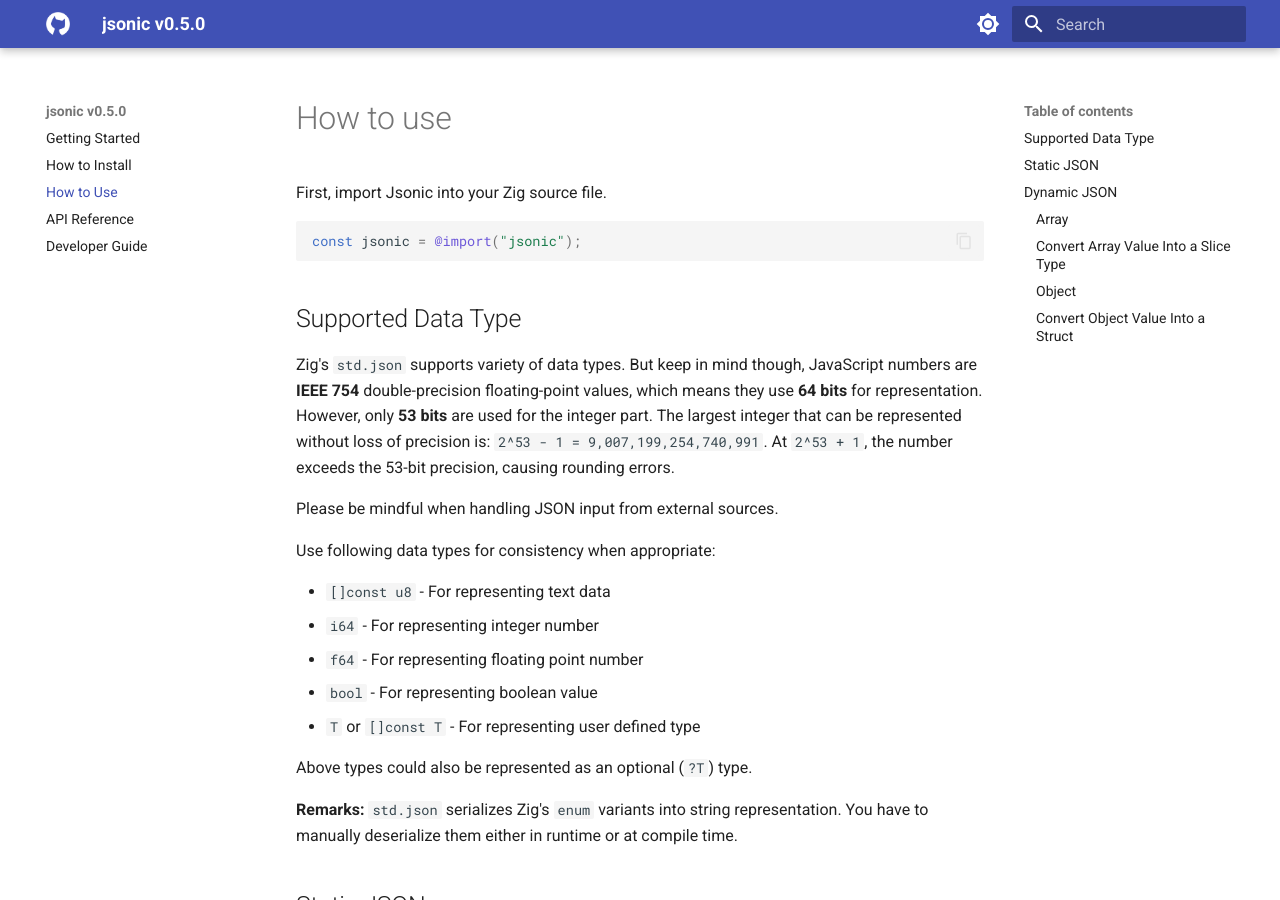
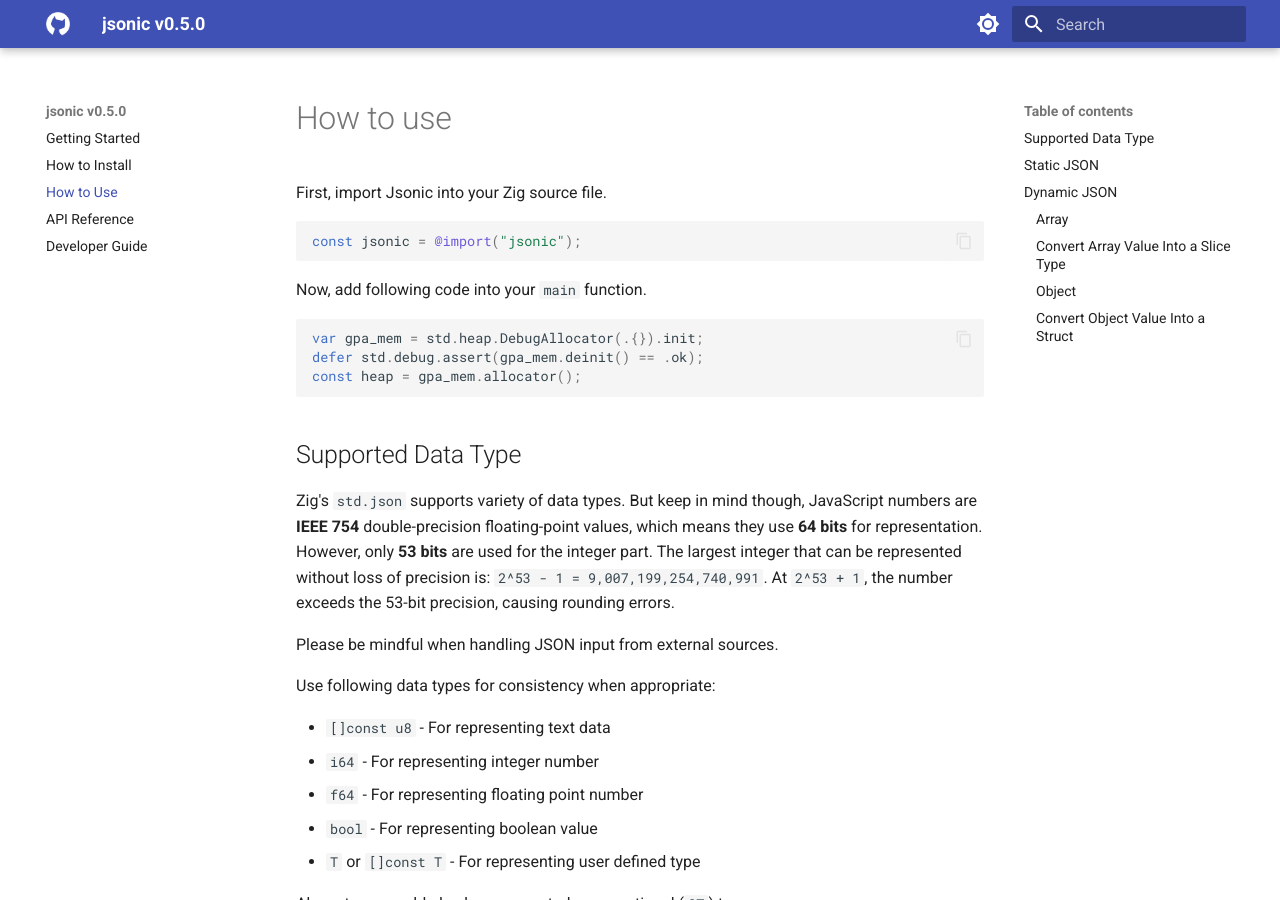
Before and after one commit to bitlaab-bolt/jsonic, an MkDocs documentation site: the page built from docs/usage.md, in a window 1280 px wide and 900 px high. Built offline with MkDocs 1.6.1 and Material for MkDocs 9.7.7, drawn with Linux system fonts in a browser that asks for light colours.

````diff
--- a/docs/usage.md
+++ b/docs/usage.md
@@ -4,6 +4,14 @@ First, import Jsonic into your Zig source file.
 
 ```zig
 const jsonic = @import("jsonic");
+```
+
+Now, add following code into your `main` function.
+
+```zig
+var gpa_mem = std.heap.DebugAllocator(.{}).init;
+defer std.debug.assert(gpa_mem.deinit() == .ok);
+const heap = gpa_mem.allocator();
 ```
 
 ## Supported Data Type
@@ -120,7 +128,6 @@ std.debug.print("Hobby: {s}\n\n", .{hobby});
 
 ### Convert Object Value Into a Struct
 
-
 ```zig
 const Feelings = struct { fear: i64, joy: i64 };
 
````
Also changed, not shown: 2 other files.
